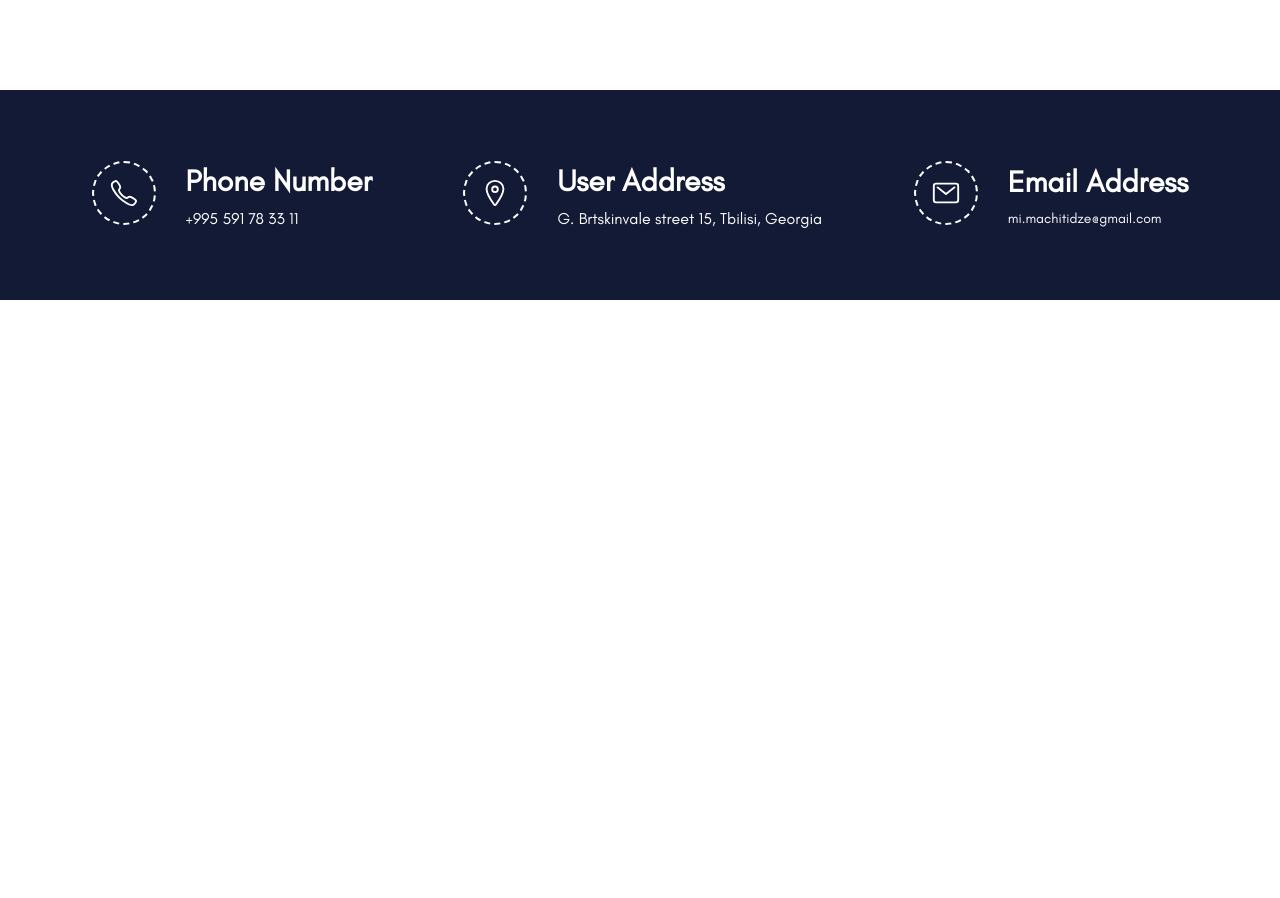
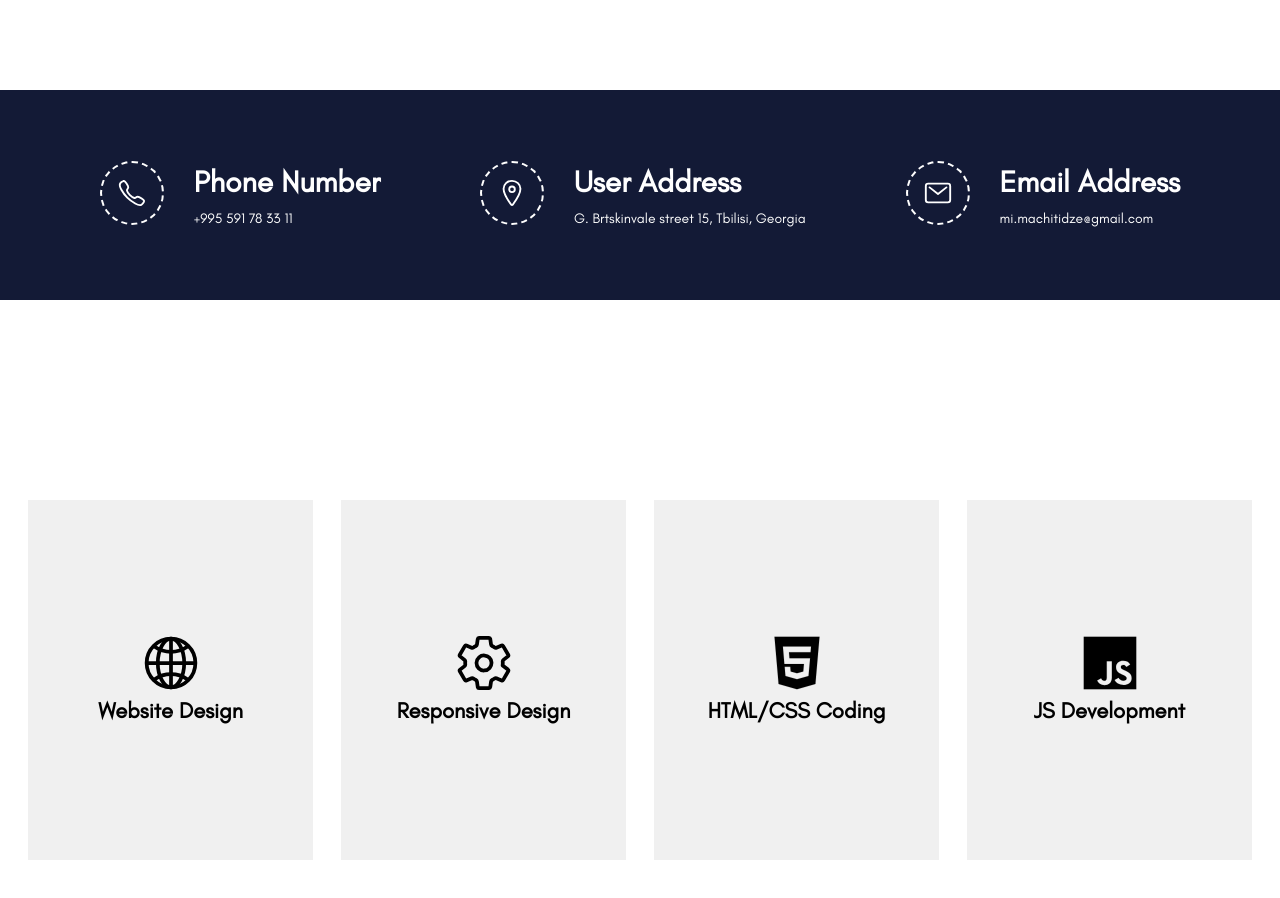
Before and after one commit to Manzareka/my-portfolio, a plain HTML site: page index.html in a window 1280 px wide. Shown: the part 1758-2656 px from the top of the page. Before the commit the page ends 2058 px from the top, so only its background shows below. Drawn offline with nearby package versions, Linux system fonts and the light colour scheme.

Commit message:
Add services section
Add services section

```diff
--- a/index.html
+++ b/index.html
@@ -190,7 +190,7 @@
             </div>
             <div>
               <h2 class="info-h2">Phone Number</h2>
-              <pclass="info-p">+995 591 78 33 11</pclass=>
+              <p class="info-p">+995 591 78 33 11</p>
             </div>
           </div>
 
@@ -200,7 +200,7 @@
             </div>
             <div>
               <h2 class="info-h2">User Address</h2>
-              <pclass="info-p">G. Brtskinvale street 15, Tbilisi, Georgia</pclass=>
+              <p class="info-p">G. Brtskinvale street 15, Tbilisi, Georgia</p>
             </div>
           </div>
 
@@ -212,6 +212,28 @@
               <h2 class="info-h2">Email Address</h2>
               <p class="info-p">mi.machitidze@gmail.com</p>
             </div>
+          </div>
+        </section>
+
+        <section class="section-services">
+          <div class="service" id="text1">
+            <ion-icon class="service-icon" name="globe-outline"></ion-icon>
+            <h3 class="service-h3">Website Design</h3>
+          </div>
+
+          <div class="service" id="text2">
+            <ion-icon class="service-icon" name="settings-outline"></ion-icon>
+            <h3 class="service-h3">Responsive Design</h3>
+          </div>
+
+          <div class="service" id="text3">
+            <ion-icon class="service-icon" name="logo-html5"></ion-icon>
+            <h3 class="service-h3">HTML/CSS Coding</h3>
+          </div>
+
+          <div class="service" id="text4">
+            <ion-icon class="service-icon" name="logo-javascript"></ion-icon>
+            <h3 class="service-h3">JS Development</h3>
           </div>
         </section>
       </main>
--- a/src/css/styles.css
+++ b/src/css/styles.css
@@ -31,7 +31,7 @@
   opacity: 0;
   visibility: hidden;
   width: 0;
-  transition: all 0.6s;
+  transition: all 0.5s;
   position: relative;
 }
 
@@ -87,7 +87,7 @@
   filter: brightness(50%);
 }
 
-/* SECTION INTRO */
+/* INTRO SECTION */
 
 .main {
   margin-top: 135px;
@@ -170,7 +170,7 @@
   margin-top: 15px;
 }
 
-/* SECTION INTRO ANIMATIONS */
+/* INTRO SECTION ANIMATIONS */
 
 .html::after {
   animation: html 3s linear infinite;
@@ -256,7 +256,7 @@
   }
 }
 
-/* SECTION INFO */
+/* INFO SECTION */
 
 .section-info {
   height: 210px;
@@ -300,3 +300,35 @@
 .info-p {
   font-size: 14px;
 }
+
+/* SERVICES SECTION */
+
+.section-services {
+  display: flex;
+  flex-wrap: wrap;
+  justify-content: space-evenly;
+  margin-top: 200px;
+  margin-bottom: 160px;
+}
+
+.service {
+  background-color: #f0f0f0;
+  padding: 133px 50px;
+  width: 285px;
+  height: 360px;
+  text-align: center;
+}
+
+.service-icon {
+  font-size: 60px;
+}
+
+.service-h3 {
+  font-size: 22px;
+}
+
+.service:hover {
+  cursor: pointer;
+  color: white;
+  background-color: #15263e;
+}
--- a/src/js/scrypt.js
+++ b/src/js/scrypt.js
@@ -1,6 +1,6 @@
 "use strict";
 
-// HEADER SLIDER
+// HEADER SLIDER ANIMATION//
 
 function initSlider() {
   const slides = document.querySelectorAll(".slide");
@@ -37,3 +37,46 @@ function initSlider() {
 }
 
 initSlider();
+
+// SERVICES SECTION HOVER//
+
+const text1 = document.getElementById("text1");
+const text2 = document.getElementById("text2");
+const text3 = document.getElementById("text3");
+const text4 = document.getElementById("text4");
+
+text1.onmouseover = function () {
+  text1.innerHTML = `Designing the visual layout of websites, including selecting color schemes, typography, and overall aesthetics. Creating mockups, wireframes, and prototypes to plan the website's look and feel.`;
+};
+
+text1.onmouseout = function () {
+  text1.innerHTML = `<ion-icon class="service-icon" name="globe-outline"></ion-icon>
+  <h3 class="service-h3">Website Design</h3>`;
+};
+
+text2.onmouseover = function () {
+  text2.innerHTML = `Ensuring that websites are responsive, meaning they adapt and display properly on different devices and screen sizes, such as desktops, tablets, and smartphones.`;
+};
+
+text2.onmouseout = function () {
+  text2.innerHTML = `<ion-icon class="service-icon" name="globe-outline"></ion-icon>
+  <h3 class="service-h3">Responsive Design</h3>`;
+};
+
+text3.onmouseover = function () {
+  text3.innerHTML = `Writing HTML and CSS code to structure the content and define the visual presentation of the website.`;
+};
+
+text3.onmouseout = function () {
+  text3.innerHTML = `<ion-icon class="service-icon" name="globe-outline"></ion-icon>
+  <h3 class="service-h3">HTML/CSS Coding</h3>`;
+};
+
+text4.onmouseover = function () {
+  text4.innerHTML = `Use JavaScript to add interactivity and dynamic elements to websites. This can include animations, interactive forms, pop-up modals, and more.`;
+};
+
+text4.onmouseout = function () {
+  text4.innerHTML = `<ion-icon class="service-icon" name="globe-outline"></ion-icon>
+  <h3 class="service-h3">JS Development</h3>`;
+};
```
